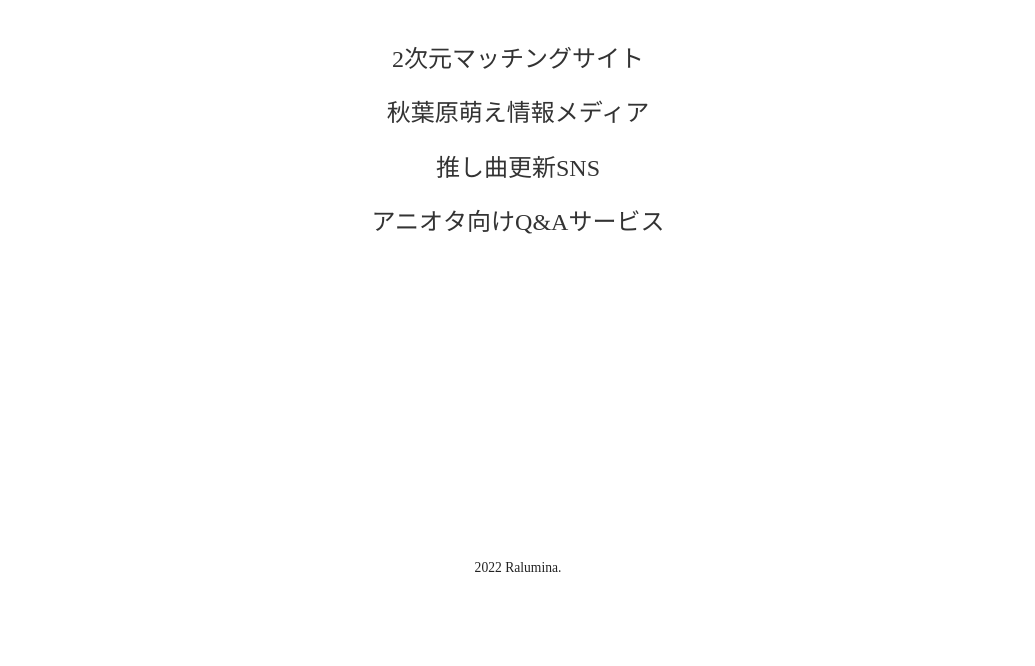
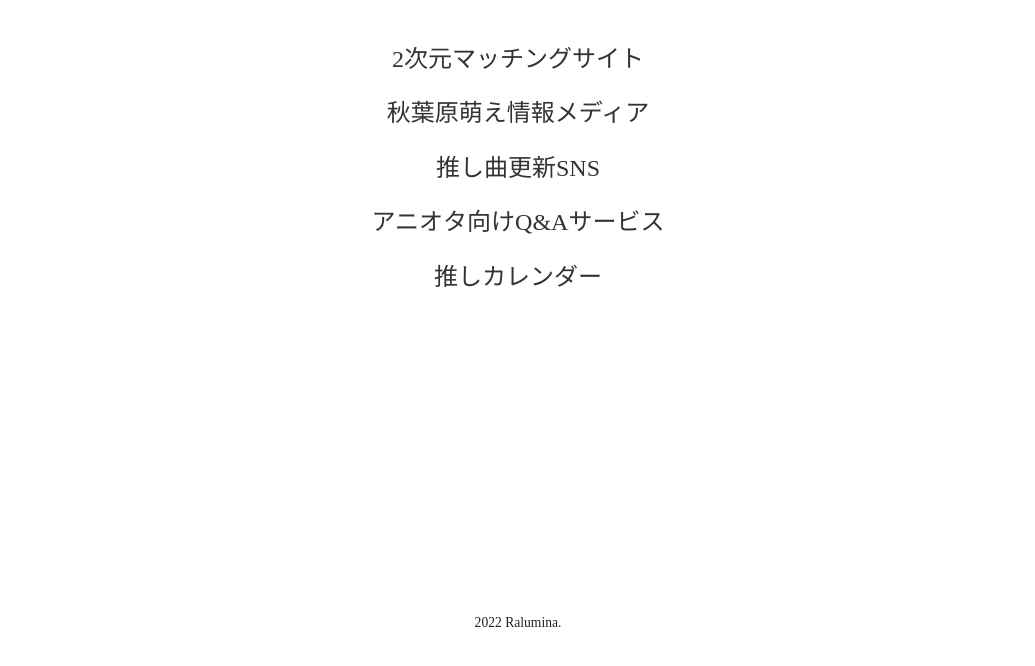
Before and after one commit to kazuya002ex/front_milk, a plain HTML site: page index.html in a window 1280 px wide. Shown: the part 82-748 px from the top of the page, without its empty margins (122-1157 px from the left). Drawn offline with Linux system fonts and the light colour scheme.

Commit message:
feat: 推しカレンダーつくるぞ

```diff
--- a/index.html
+++ b/index.html
@@ -28,6 +28,7 @@
             <h2><a href="#">秋葉原萌え情報メディア</a></h2>
             <h2><a href="#">推し曲更新SNS</a></h2>
             <h2><a href="#">アニオタ向けQ&Aサービス</a></h2>
+            <h2><a href="#">推しカレンダー</a></h2>
         </section>
     </main>
 
```
